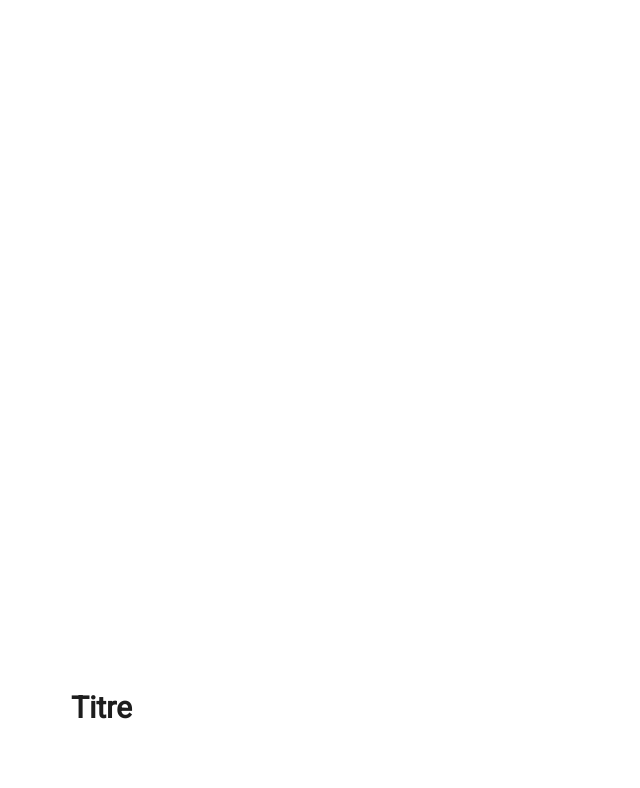
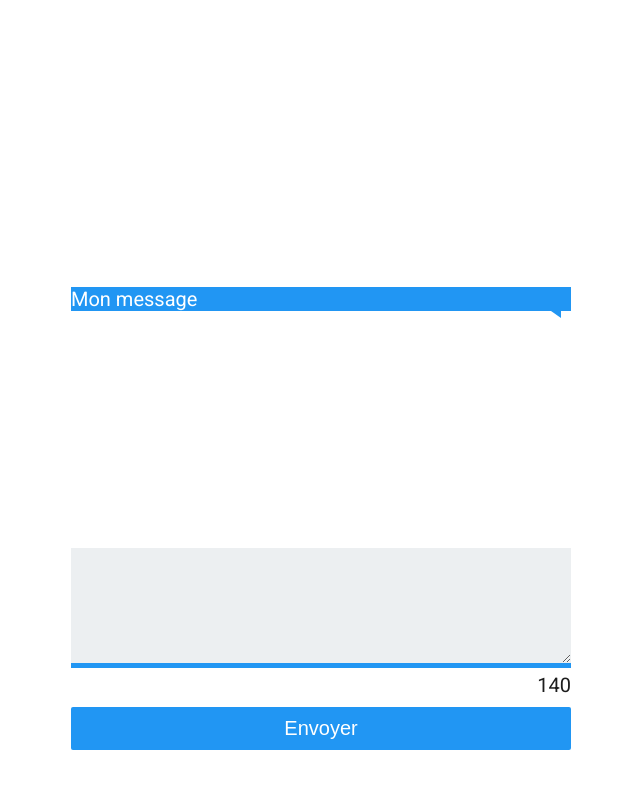
Before and after one commit to DavidVerdier/react-test, a React (Create React App) app: page / in a window 1280 px wide. Both pictures are taken after typing "Sample" into the empty fields and a click on the button "Chatter". Shown: the top 788 px of the page, without its empty margins (319-959 px from the left). Built offline with nearby package versions, Linux system fonts and the light colour scheme.

Commit message:
add components for chat and import in app

```diff
--- a/src/components/App.js
+++ b/src/components/App.js
@@ -1,11 +1,19 @@
 import React from "react";
 import './App.css';
+import Formulaire from "./Formulaire";
+import Message from "./Message";
 
 class App extends React.Component {
     render() {
         return (
             <div className="box" >
-                <h2>Titre</h2>
+                <div>
+                    <div className="messages">
+                        <Message/>
+                    </div>
+                </div>
+
+                <Formulaire />
             </div>
         );
     }
--- a/src/components/Connexion.js
+++ b/src/components/Connexion.js
@@ -20,7 +20,7 @@
 
     render() {
         if (this.state.goToChat) {
-            return <Redirect to={`/pseudo/${this.state.pseudo}`}></Redirect>
+            return <Redirect push to={`/pseudo/${this.state.pseudo}`} />
         }
 
         return (
--- /dev/null
+++ b/src/components/Formulaire.js
@@ -0,0 +1,17 @@
+import React, {Component} from 'react';
+
+class Formulaire extends Component {
+    render() {
+        return (
+            <form className="form">
+                <textarea required maxLength="140"/>
+                <div className="info">
+                    140
+                </div>
+                <button type='submit'>Envoyer</button>
+            </form>
+        );
+    }
+}
+
+export default Formulaire;
--- /dev/null
+++ b/src/components/Message.js
@@ -0,0 +1,11 @@
+import React from 'react';
+
+const Message = () => {
+    return (
+        <p className="user-message">
+            Mon message
+        </p>
+    );
+};
+
+export default Message;
```
